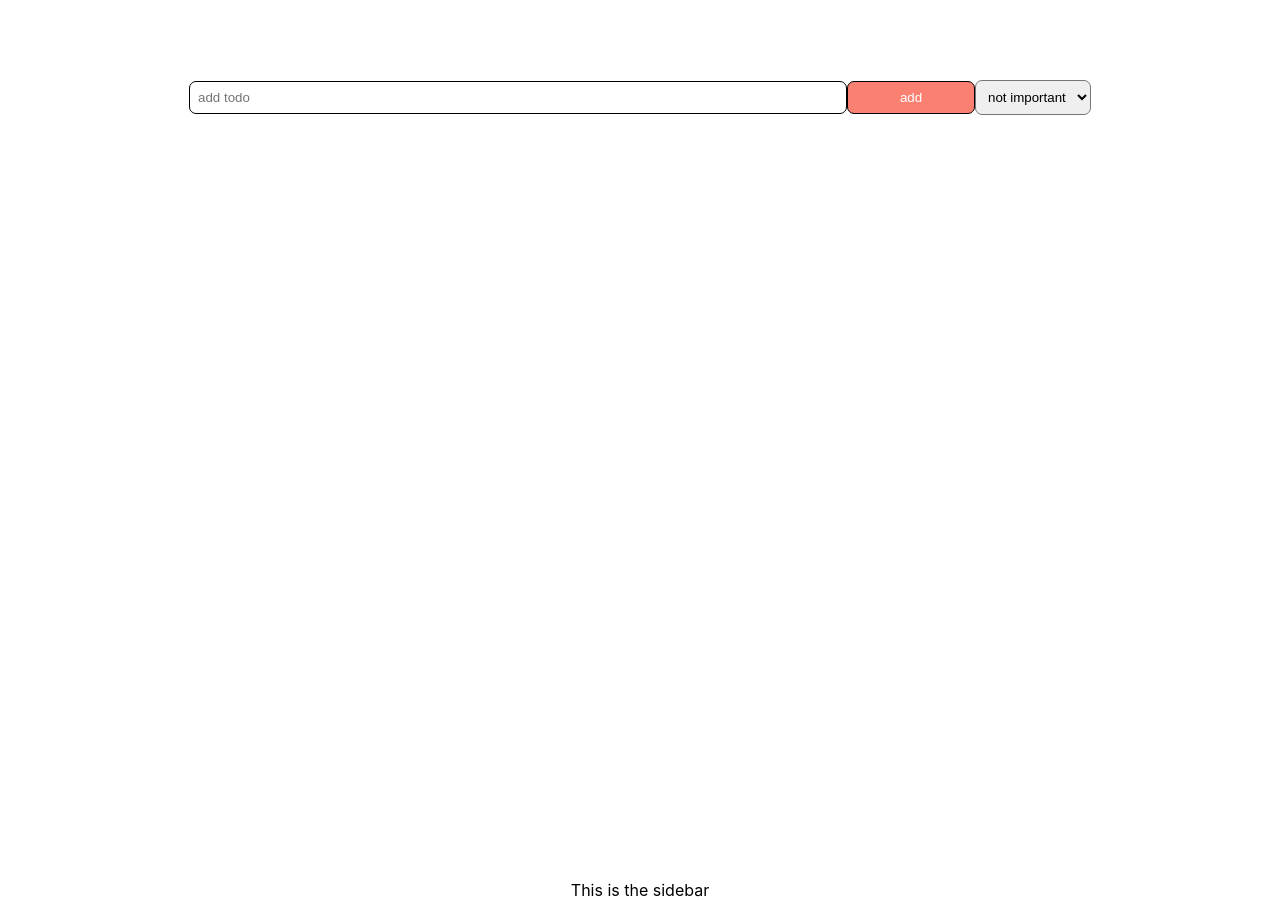
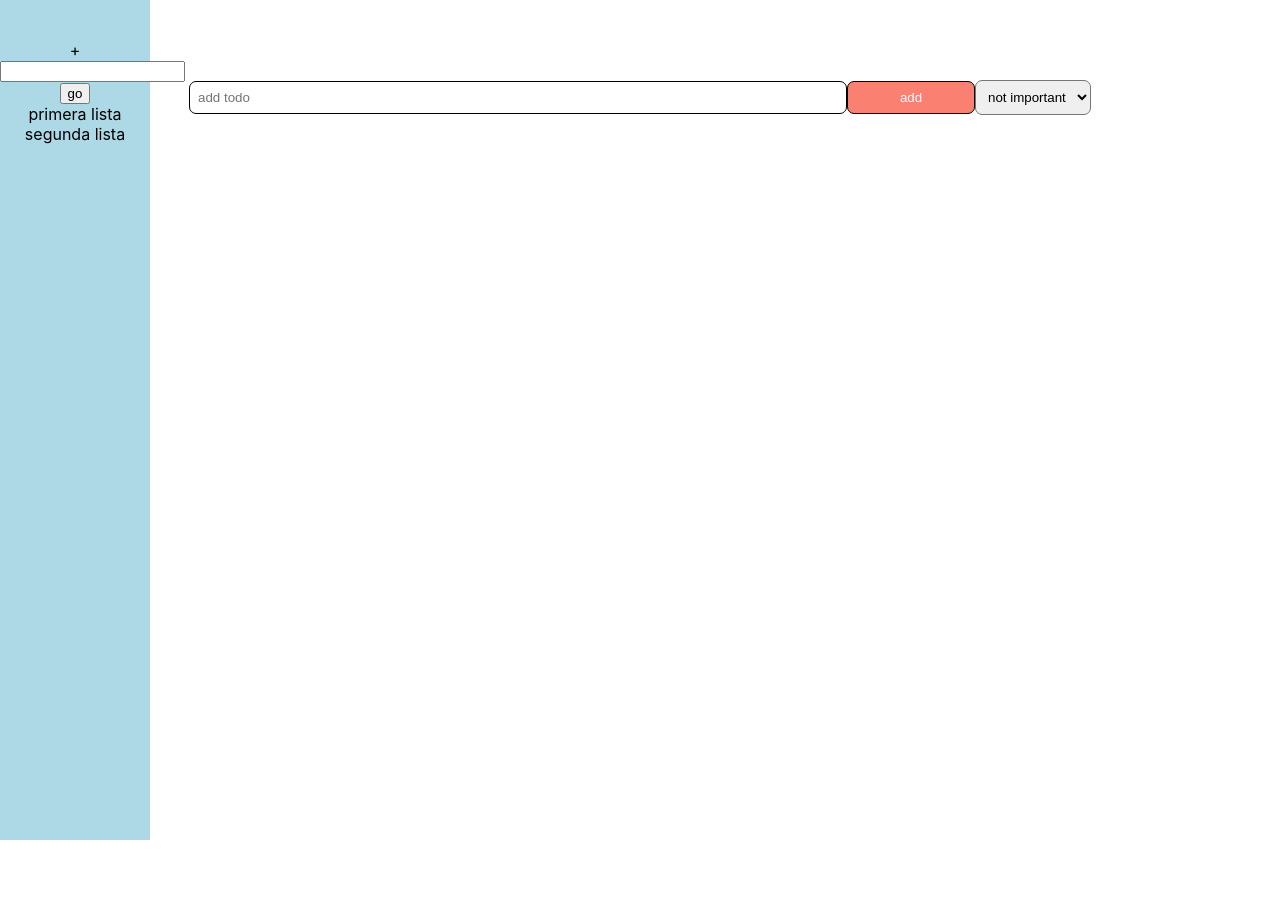
Before and after one commit to richhard6/reduxplay, a React (Create React App) app: page / in a window 1280 px wide. Built offline with nearby package versions, Linux system fonts and the light colour scheme.

Commit message:
added test for all the redux actions, next: sidebar create. newReeduxStore=>influye en la vieja, ver linea 8 de todosSlicespec

```diff
--- a/src/components/Sidebar/Sidebar.js
+++ b/src/components/Sidebar/Sidebar.js
@@ -1,5 +1,17 @@
+import { SidebarContent } from './SidebarStyles'
+
 function Sidebar() {
-  return <div>This is the sidebar</div>
+  return (
+    <SidebarContent>
+      <div>+</div>
+      <form>
+        <input type="text" />
+        <button>go</button>
+      </form>
+      <div>primera lista</div>
+      <div>segunda lista</div>
+    </SidebarContent>
+  )
 }
 
 export default Sidebar
--- /dev/null
+++ b/src/components/Sidebar/SidebarStyles.js
@@ -0,0 +1,11 @@
+import styled from 'styled-components'
+
+export const SidebarContent = styled.div`
+  height: 100vh;
+  width: 150px;
+  position: fixed;
+  top: 0;
+  left: 0;
+  padding-top: 40px;
+  background-color: lightblue;
+`
--- a/src/features/toDos/toDosSlice.js
+++ b/src/features/toDos/toDosSlice.js
@@ -61,6 +61,7 @@ export const todosSlice = createSlice({
       const [id, newContent] = action.payload
 
       const withNewContent = state.value.map((todo) => {
+        // restriccion de los que no esten siendo editados.
         if (todo.id !== id) {
           return todo
         }
```
Also changed, not shown: 2 other files (tests, documents, lock files or other folders).
